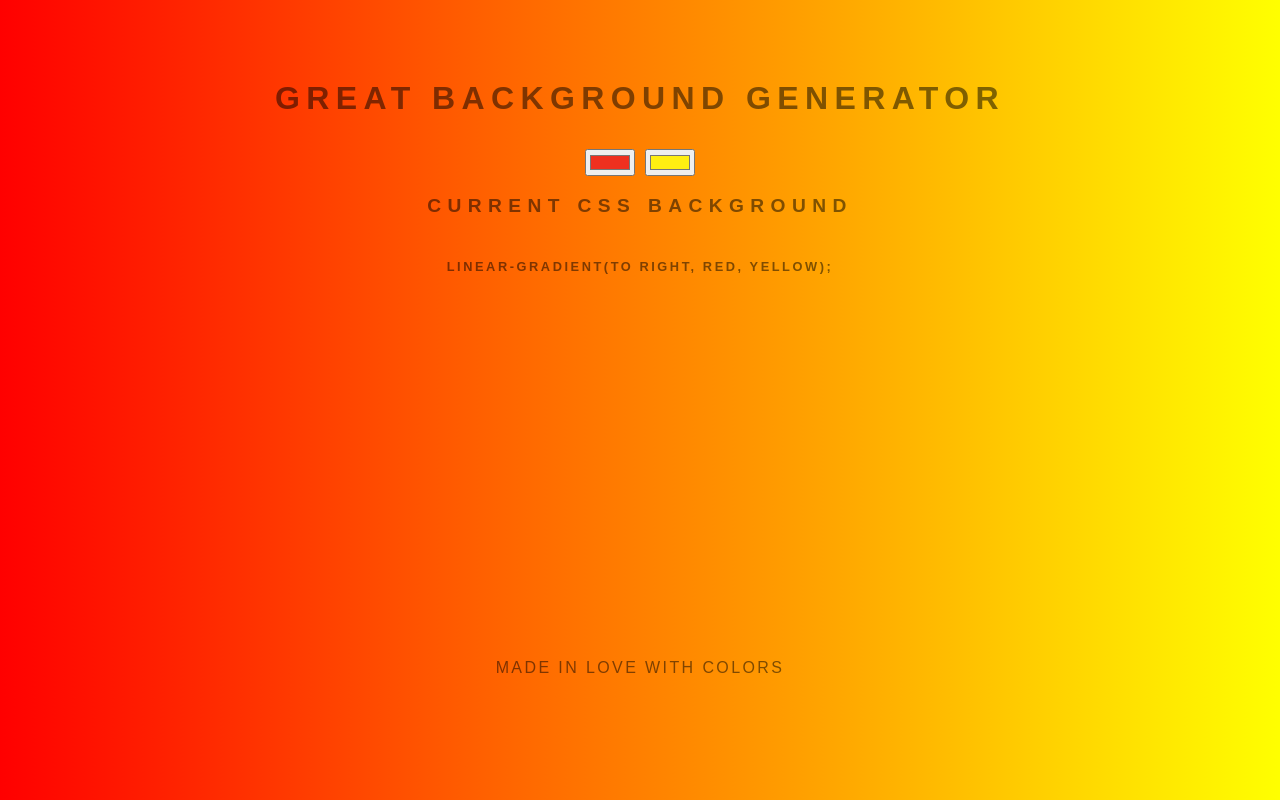
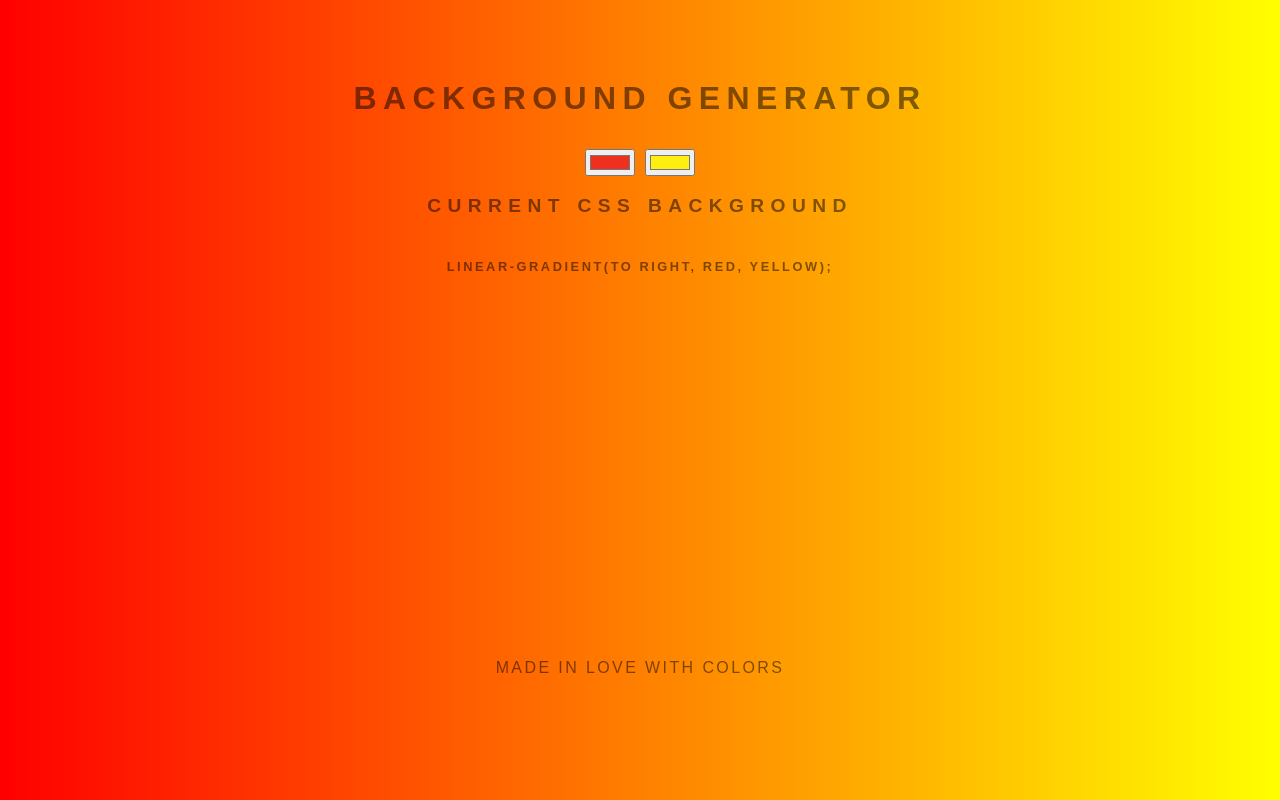
Before and after one commit to hubertstrawa/background-generator, a plain HTML site: page index.html in a window 1280 px wide. Drawn offline with Linux system fonts and the light colour scheme.

Commit message:
changing a title

```diff
--- a/index.html
+++ b/index.html
@@ -4,12 +4,12 @@
     <meta charset="UTF-8">
     <meta name="viewport" content="width=device-width, initial-scale=1.0">
     <meta http-equiv="X-UA-Compatible" content="ie=edge">
-    <title>Document</title>
+    <title>Background Generator</title>
     <link rel="stylesheet" href="style.css">
 
 </head>
 <body id="gradient">
-    <h1>Great Background Generator</h1>
+    <h1>Background Generator</h1>
     <input class="color1" type="color" name="color1" value="#ef301f">
     <input class="color2" type="color" name="color2" value="#ffef11">
     <h2>Current CSS Background</h2>
```
